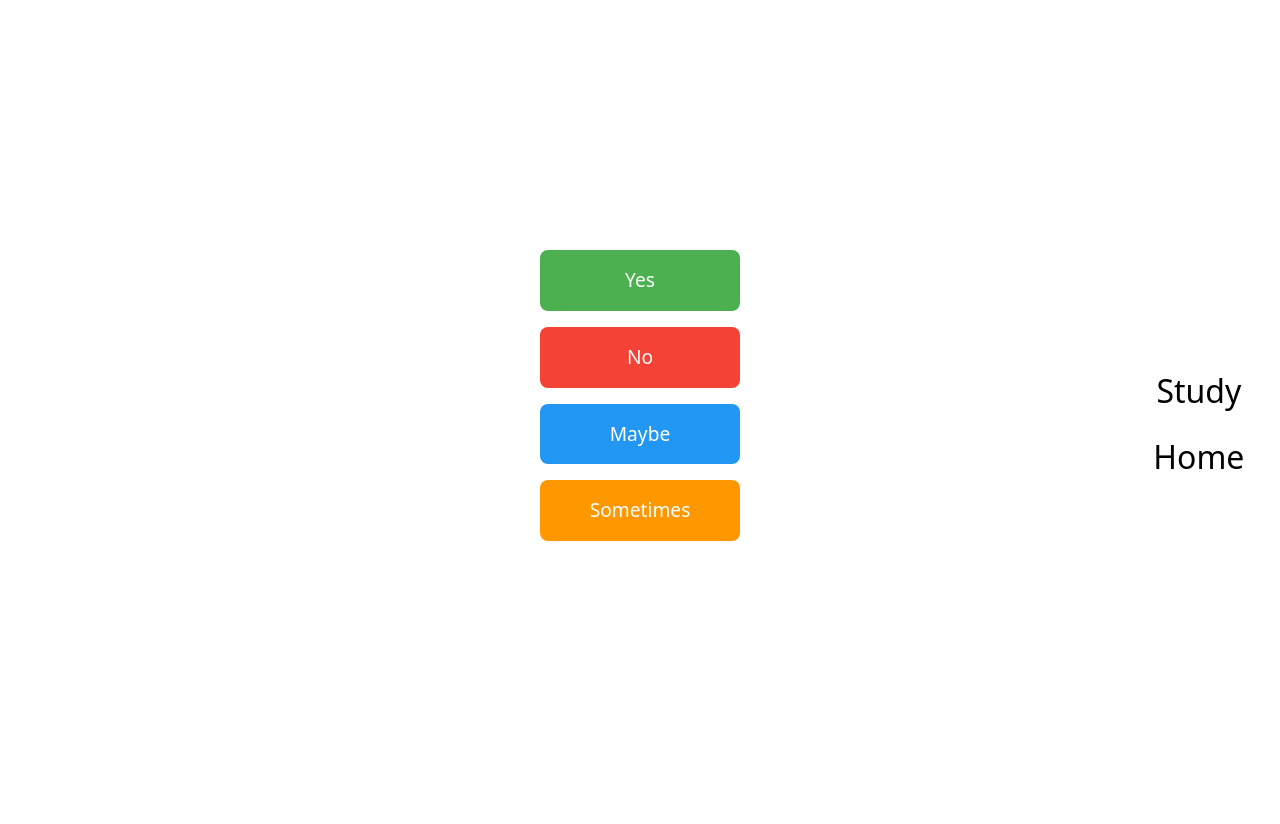
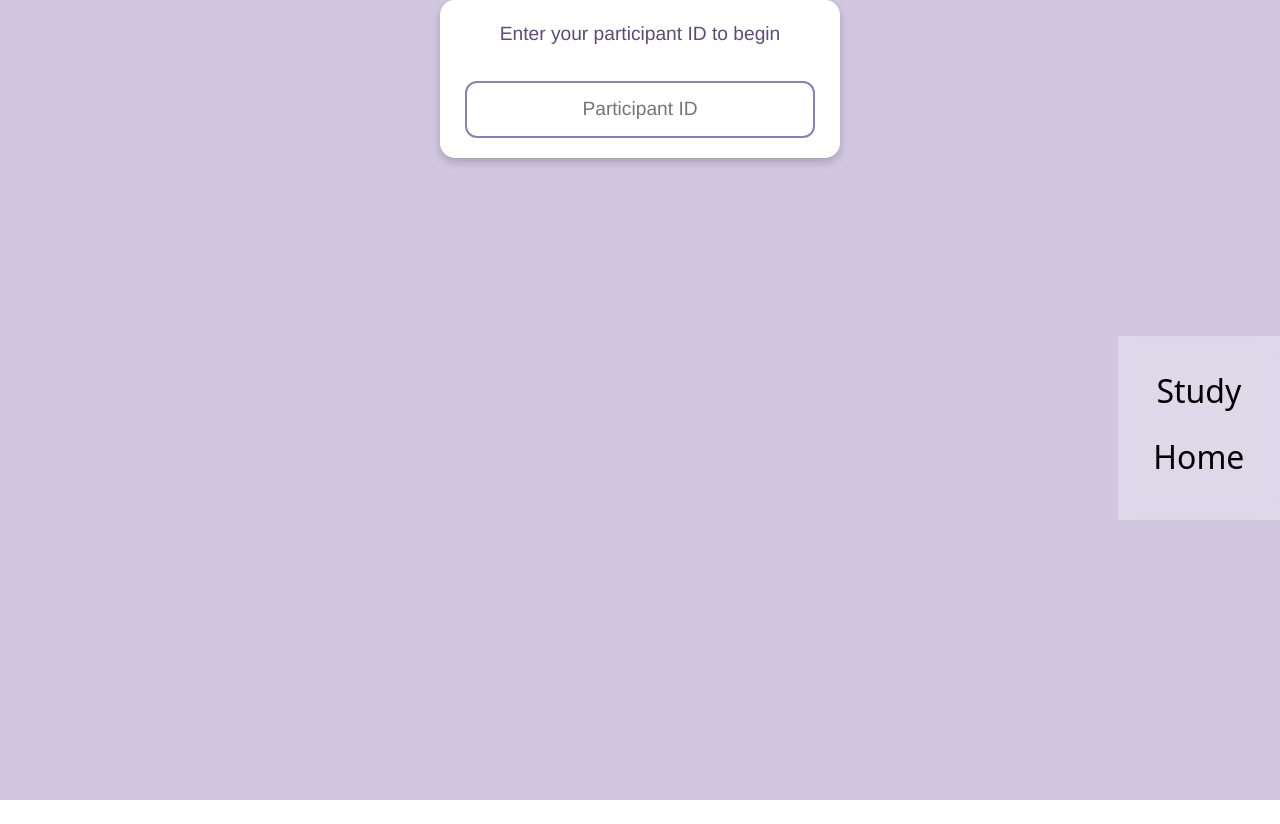
Before and after one commit to interaction-lab/BlossomUI_2425, an Angular app in the folder inlab_study/frontend/blossom-ang-ts/: page /training in a window 1280 px wide. Built offline with nearby package versions, Linux system fonts and the light colour scheme.

Commit message:
add demo login button to training page

```diff
--- a/inlab_study/frontend/blossom-ang-ts/src/app/app.module.ts
+++ b/inlab_study/frontend/blossom-ang-ts/src/app/app.module.ts
@@ -1,4 +1,5 @@
 import { BrowserModule } from '@angular/platform-browser';
+import { FormsModule } from '@angular/forms';
 import { NgModule } from '@angular/core';
 import { provideHttpClient } from '@angular/common/http'; // Use this instead of HttpClientModule
 import { AppRoutingModule } from './app-routing.module';
@@ -9,6 +10,7 @@ import { AppComponent } from './app.component';
 import { LandingComponent } from './landing/landing.component';
 import { SettingsComponent } from './settings/settings.component';
 import { ButtonComponent } from './button/button.component';
+import { NumericKeypadComponent } from './numeric-keypad/numeric-keypad.component';
 import { StudyComponent } from './study/study.component';
 import { TricksComponent } from './tricks/tricks.component';
 import { NavSidebarComponent } from './nav-sidebar/nav-sidebar.component';
@@ -22,13 +24,15 @@ import { LedService } from './settings/led.service';
     ButtonComponent,
     StudyComponent,
     TricksComponent,
+    NumericKeypadComponent,
     NavSidebarComponent
   ],
   imports: [
     BrowserModule,
     AppRoutingModule,
     RouterModule,
-    MatIconModule
+    MatIconModule,
+    FormsModule,
   ],
   exports: [
     SettingsComponent
--- a/inlab_study/frontend/blossom-ang-ts/src/app/button/button.component.css
+++ b/inlab_study/frontend/blossom-ang-ts/src/app/button/button.component.css
@@ -1,32 +1,149 @@
 /* button.component.css */
+
+/* Apply background color to match the page's purple theme */
+:host {
+    display: block;
+    background-color: #d1c7e0; /* Darker purple */
+    min-height: 100vh;
+    width: 100%;
+    margin: 0;
+    padding: 0;
+    font-family: Helvetica, sans-serif;
+}
+
+/* Ensure the container takes full height and centers content */
 .button-container {
     display: flex;
-    flex-direction: column;
+    flex-direction: row; /* Change from column to row to arrange buttons horizontally */
     gap: 1rem;
-    align-items: center;
-    padding: 250px;
+    justify-content: center; /* Center the buttons horizontally */
+    padding-top: 100px;
+    height: 100vh;
 }
 
+/* Style the original buttons to match the design of the tricks page */
 .response-button {
-    padding: 1rem 2rem;
-    font-size: 1.2rem;
-    min-width: 200px;
-    border-radius: 8px;
+    background-color: #8d80af; /* Light purple */
+    padding: 20px;
+    border-radius: 35px;
+    text-align: center;
+    display: flex;
+    justify-content: center;
+    align-items: center;
+    height: 150px;
+    cursor: pointer;
+    transition: background-color 0.3s ease, transform 0.1s ease;
     border: none;
-    cursor: pointer;
-    transition: transform 0.1s;
+    font-size: 1.5em;
+    color: white;
+    min-width: 150px; /* Ensure buttons have a minimum width */
 }
 
 .response-button:hover {
-    transform: scale(1.05);
+    background-color: #a393c6; /* Slightly darker on hover */
 }
 
 .response-button:active {
-    transform: scale(0.95);
+    transform: scale(0.97); /* Shrink the button slightly when clicked */
 }
 
-/* Individual button colors */
-.response-button:nth-child(1) { background-color: #4CAF50; color: white; } /* Yes */
-.response-button:nth-child(2) { background-color: #f44336; color: white; } /* No */
-.response-button:nth-child(3) { background-color: #2196F3; color: white; } /* Maybe */
-.response-button:nth-child(4) { background-color: #FF9800; color: white; } /* Sometimes */
+.response-button h2 {
+    margin: 0;
+    color: white;
+    font-size: 1.5em;
+}
+
+/* Hide the response buttons when the participant ID is submitted */
+.submitted .response-button {
+    display: none;
+}
+
+/* Styling for the input container */
+.input-container {
+    display: flex;
+    flex-direction: column;
+    align-items: center;
+    justify-content: center;
+    gap: 1rem;
+    padding: 20px;
+    background-color: #ffffff;
+    border-radius: 15px;
+    box-shadow: 0 4px 8px rgba(0, 0, 0, 0.2);
+    max-width: 400px;
+    margin: auto;
+    text-align: center;
+}
+
+.instruction {
+    font-size: 1.2em;
+    color: #5e4b76;
+}
+
+.participant-input {
+    padding: 12px;
+    font-size: 1.2em;
+    border-radius: 12px;
+    border: 2px solid #8d80af;
+    width: 100%;
+    max-width: 350px;
+    text-align: center;
+    outline: none;
+}
+
+.participant-input:focus {
+    border-color: #4e3b7c;
+}
+
+/* Styling for the submit button */
+.submit-button {
+    background-color: #8d80af;
+    padding: 15px 25px;
+    border-radius: 35px;
+    color: white;
+    font-size: 1.2em;
+    cursor: pointer;
+    border: none;
+    transition: background-color 0.3s ease, transform 0.1s ease;
+}
+
+.submit-button:hover {
+    background-color: #a393c6;
+}
+
+.submit-button:active {
+    transform: scale(0.97);
+}
+
+/* Remove unnecessary margin or padding around the welcome message */
+.welcome-message {
+    font-size: 1.5em;
+    color: #4e3b7c;
+    text-align: center;
+    padding: 10px 20px; /* Adjust padding to be consistent */
+    border-radius: 12px;
+    background-color: transparent; /* Remove background */
+    box-shadow: none; /* Remove box shadow */
+    margin: 0; /* Remove margin to avoid spacing issues */
+}
+
+/* Adjust the input container to remove space after submit */
+.input-container {
+    display: flex;
+    flex-direction: column;
+    align-items: center;
+    justify-content: center;
+    gap: 1rem;
+    padding: 20px;
+    background-color: #ffffff;
+    border-radius: 15px;
+    box-shadow: 0 4px 8px rgba(0, 0, 0, 0.2);
+    max-width: 400px;
+    margin: auto;
+    text-align: center;
+    margin-top: 0; /* Remove top margin */
+}
+
+/* Remove any extra margin for the button-container after submission */
+.button-container {
+    margin-top: 0; /* Ensure no extra margin is applied */
+}
--- a/inlab_study/frontend/blossom-ang-ts/src/app/button/button.component.html
+++ b/inlab_study/frontend/blossom-ang-ts/src/app/button/button.component.html
@@ -1,5 +1,29 @@
 <!-- button.component.html -->
-<div class="button-container">
+<div class="input-container" *ngIf="!submitted">
+    <p class="instruction">Enter your participant ID to begin</p>
+    <input
+      type="text"
+      [(ngModel)]="participantId"
+      placeholder="Participant ID"
+      class="participant-input"
+      (focus)="showKeypad()"/>
+</div>
+
+<div class="welcome-message" *ngIf="submitted">
+    <p>Welcome participant {{ participantId }}!</p>
+</div>
+
+<!-- Include the numeric keypad component, which already has the Submit button -->
+<app-numeric-keypad
+  *ngIf="keypadVisible"
+  [keypadVisible]="keypadVisible"
+  (keyPress)="onKeyPress($event)"
+  (delete)="onDelete()"
+  (submit)="submit()">
+</app-numeric-keypad>
+
+<!-- Add your other buttons (yes, no, etc.) here if needed -->
+<div class="button-container" *ngIf="submitted">
     <button (click)="onButtonClick('yes')" class="response-button">Yes</button>
     <button (click)="onButtonClick('no')" class="response-button">No</button>
     <button (click)="onButtonClick('maybe')" class="response-button">Maybe</button>
--- a/inlab_study/frontend/blossom-ang-ts/src/app/button/button.component.ts
+++ b/inlab_study/frontend/blossom-ang-ts/src/app/button/button.component.ts
@@ -8,8 +8,43 @@ import { ButtonService } from './button.service';
   styleUrls: ['./button.component.css']
 })
 export class ButtonComponent {
+  participantId: string = '';   // The input participant ID
+  submitted: boolean = false;   // Flag to determine if submission is complete
+  keypadVisible: boolean = false;  // Flag to control keypad visibility
+
   constructor(private buttonService: ButtonService) {}
 
+  // This function handles the 'submit' button click
+  submit() {
+    if (this.participantId.trim()) {
+      // If the participant ID is not empty, mark it as submitted
+      this.submitted = true;
+      this.keypadVisible = false;  // Hide the keypad after submit
+    } else {
+      console.error('Participant ID cannot be empty');
+    }
+  }
+
+  // This function triggers when the input box is focused to show the keypad
+  showKeypad() {
+    this.keypadVisible = true;  // Show the keypad when input box is focused
+  }
+
+  // Handle key presses from the numeric keypad
+  onKeyPress(key: string) {
+    if (key === 'Delete') {
+      this.onDelete();  // Trigger the delete functionality if the key is 'Delete'
+    } else {
+      this.participantId += key;  // Append the key to the participant ID
+    }
+  }
+
+  // Handle delete action from the numeric keypad
+  onDelete() {
+    this.participantId = this.participantId.slice(0, -1);  // Remove the last character
+  }
+
+  // Function to handle button clicks (Yes, No, Maybe, Sometimes)
   onButtonClick(buttonType: 'yes' | 'no' | 'maybe' | 'sometimes') {
     this.buttonService.pressButton(buttonType).subscribe(
       response => {
--- /dev/null
+++ b/inlab_study/frontend/blossom-ang-ts/src/app/numeric-keypad/numeric-keypad.component.css
@@ -0,0 +1,54 @@
+/* numeric-keypad.component.css */
+/* Styling for the keypad container */
+.numeric-keypad {
+    display: grid;
+    grid-template-columns: repeat(3, 1fr);  /* 3 columns for the numeric buttons */
+    gap: 10px;
+    padding: 20px;
+    background-color: #ffffff;
+    border-radius: 15px;
+    box-shadow: 0 4px 8px rgba(0, 0, 0, 0.2);
+    max-width: 400px;
+    margin: 20px auto;
+    grid-template-rows: repeat(4, 60px);  /* 4 rows for the buttons */
+}
+
+/* Keypad buttons (digits 0-9) */
+.numeric-keypad button {
+    display: flex;  /* Enable flexbox layout */
+    justify-content: center; /* Center text horizontally */
+    align-items: center; /* Center text vertically */
+    padding: 20px;
+    font-size: 1.5rem;
+    border-radius: 12px;
+    background-color: #8d80af;
+    color: white;
+    border: none;
+    cursor: pointer;
+    transition: background-color 0.3s ease, transform 0.1s ease;
+}
+
+.numeric-keypad button:hover {
+    background-color: #a393c6;
+}
+
+.numeric-keypad button:active {
+    transform: scale(0.97);
+}
+
+/* Style the Delete and Submit buttons */
+.numeric-keypad button:last-child {
+    background-color: #e57373;  /* Light red for Delete */
+}
+
+.numeric-keypad button:last-child:hover {
+    background-color: #f44336;  /* Darker red on hover for Delete */
+}
+
+.numeric-keypad button:nth-last-child(2) {
+    background-color: #81c784;  /* Light green for Submit */
+}
+
+.numeric-keypad button:nth-last-child(2):hover {
+    background-color: #66bb6a;  /* Darker green on hover for Submit */
+}
--- /dev/null
+++ b/inlab_study/frontend/blossom-ang-ts/src/app/numeric-keypad/numeric-keypad.component.html
@@ -0,0 +1,14 @@
+<!-- numeric-keypad.component.html -->
+<div *ngIf="keypadVisible">
+    <div class="numeric-keypad">
+      <!-- Create numeric keypad buttons for 0-9 -->
+      <button *ngFor="let key of firstRow" (click)="onKeyPress(key)">{{ key }}</button>
+      <button *ngFor="let key of secondRow" (click)="onKeyPress(key)">{{ key }}</button>
+      <button *ngFor="let key of thirdRow" (click)="onKeyPress(key)">{{ key }}</button>
+      <button *ngFor="let key of fourthRow" (click)="onKeyPress(key)">{{ key }}</button>
+
+      <!-- Action buttons (Delete, Submit) added in the bottom row -->
+      <button (click)="onDelete()">Delete</button>
+      <button (click)="onSubmit()">Submit</button>
+    </div>
+</div>
--- /dev/null
+++ b/inlab_study/frontend/blossom-ang-ts/src/app/numeric-keypad/numeric-keypad.component.ts
@@ -0,0 +1,34 @@
+// numeric-keypad.component.ts
+import { Component, Input, Output, EventEmitter } from '@angular/core';
+
+@Component({
+  selector: 'app-numeric-keypad',
+  templateUrl: './numeric-keypad.component.html',
+  styleUrls: ['./numeric-keypad.component.css']
+})
+export class NumericKeypadComponent {
+  @Input() keypadVisible: boolean = false;
+  @Output() keyPress = new EventEmitter<string>();
+  @Output() submit = new EventEmitter<void>();
+  @Output() delete = new EventEmitter<void>();
+
+  firstRow: string[] = ['1', '2', '3'];
+  secondRow: string[] = ['4', '5', '6'];
+  thirdRow: string[] = ['7', '8', '9'];
+  fourthRow: string[] = ['0'];
+
+  // Emit the key press event when a number is clicked
+  onKeyPress(key: string) {
+    this.keyPress.emit(key);
+  }
+
+  // Handle the Delete button click
+  onDelete() {
+    this.delete.emit();
+  }
+
+  // Handle the Submit button click
+  onSubmit() {
+    this.submit.emit();
+  }
+}
```
Also changed, not shown: 1 other file (tests, documents, lock files or other folders).
